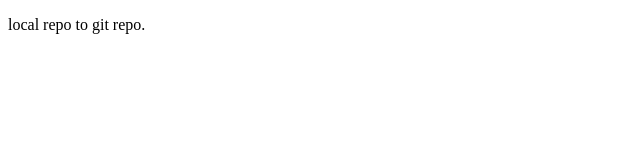
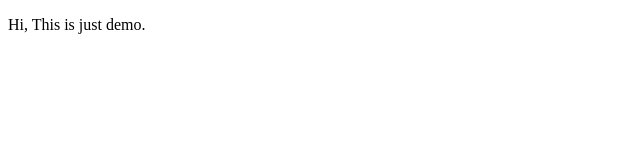
Before and after one commit to Kishan-76673/Todo_List, a plain HTML site: page index.html in a window 1280 px wide. Shown: the full height of the page, 0-640 px from the left. Drawn offline with Linux system fonts and the light colour scheme.

Commit message:
Update index.html

```diff
--- a/index.html
+++ b/index.html
@@ -6,6 +6,6 @@
   <title>git repo</title>
 </head>
 <body>
-  <p>local repo to git repo. </p>
+  <p>Hi, This is just demo. </p>
 </body>
 </html>
```
